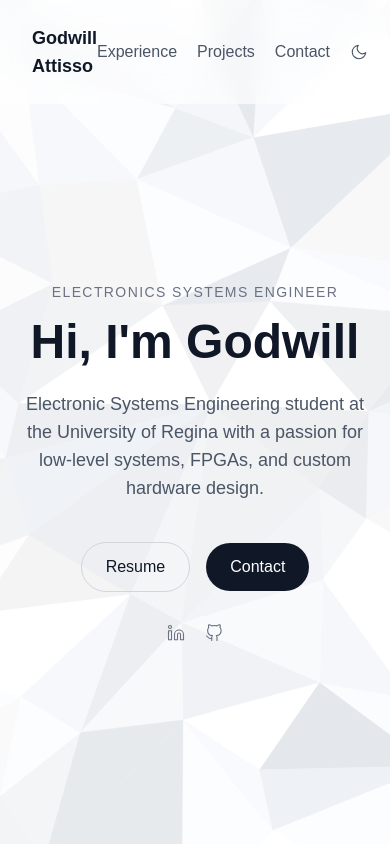
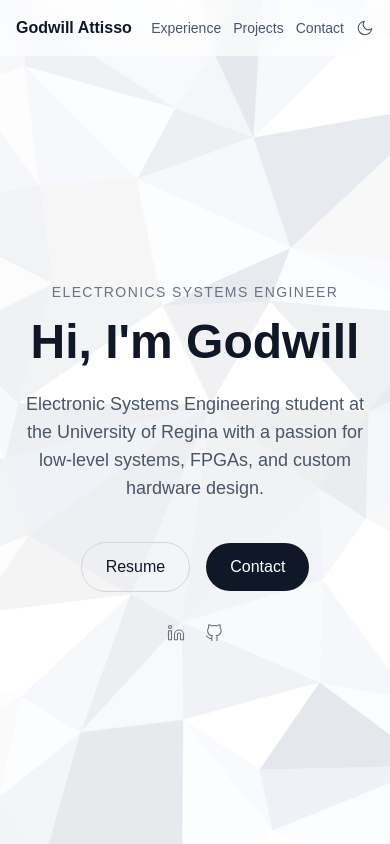
Before and after one commit to godwillattisso/portfolio, a Next.js app: page / in a window 390 px wide. Shown: the top 844 px of the page. Built offline with nearby package versions, Linux system fonts and the light colour scheme.

Commit message:
fixed mobile nav bar

```diff
--- a/components/Navbar.tsx
+++ b/components/Navbar.tsx
@@ -3,18 +3,17 @@ import ThemeToggle from "./ThemeToggle";
 export default function Navbar() {
   return (
     <nav className="fixed top-0 left-0 w-full bg-white/60 dark:bg-[#0a0e14]/60 backdrop-blur-md z-50">
-      <div className="max-w-7xl mx-auto flex items-center justify-between px-8 py-6">
-        <span className="font-bold text-lg text-gray-900 dark:text-white">
+      <div className="max-w-7xl mx-auto flex items-center justify-between px-4 sm:px-8 py-4 sm:py-6">
+        <span className="font-bold text-base sm:text-lg text-gray-900 dark:text-white whitespace-nowrap">
           Godwill Attisso
         </span>
-        <div className="flex items-center gap-5 text-base text-gray-600 dark:text-gray-400">
+        <div className="flex items-center gap-3 sm:gap-5 text-sm sm:text-base text-gray-600 dark:text-gray-400">
           <a
             href="#experience"
             className="hover:text-gray-900 dark:hover:text-white transition"
           >
             Experience
           </a>
-
           <a
             href="#projects"
             className="hover:text-gray-900 dark:hover:text-white transition"
```
